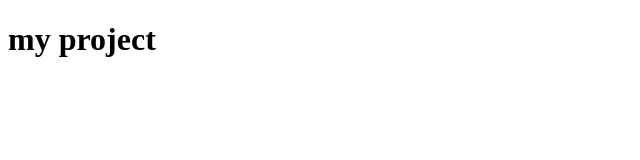
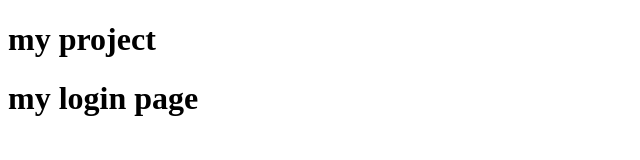
Before and after one commit to tooba-ts/my-project-2, a plain HTML site: page login.html in a window 1280 px wide. Shown: the whole page, without its empty margins (0-640 px from the left). Drawn offline with Linux system fonts and the light colour scheme.

Commit message:
my login page

```diff
--- a/login.html
+++ b/login.html
@@ -8,5 +8,6 @@
 <body>
     <h1>my project
     </h1>
+    <h1>my login page</h1>
 </body>
 </html>
```
